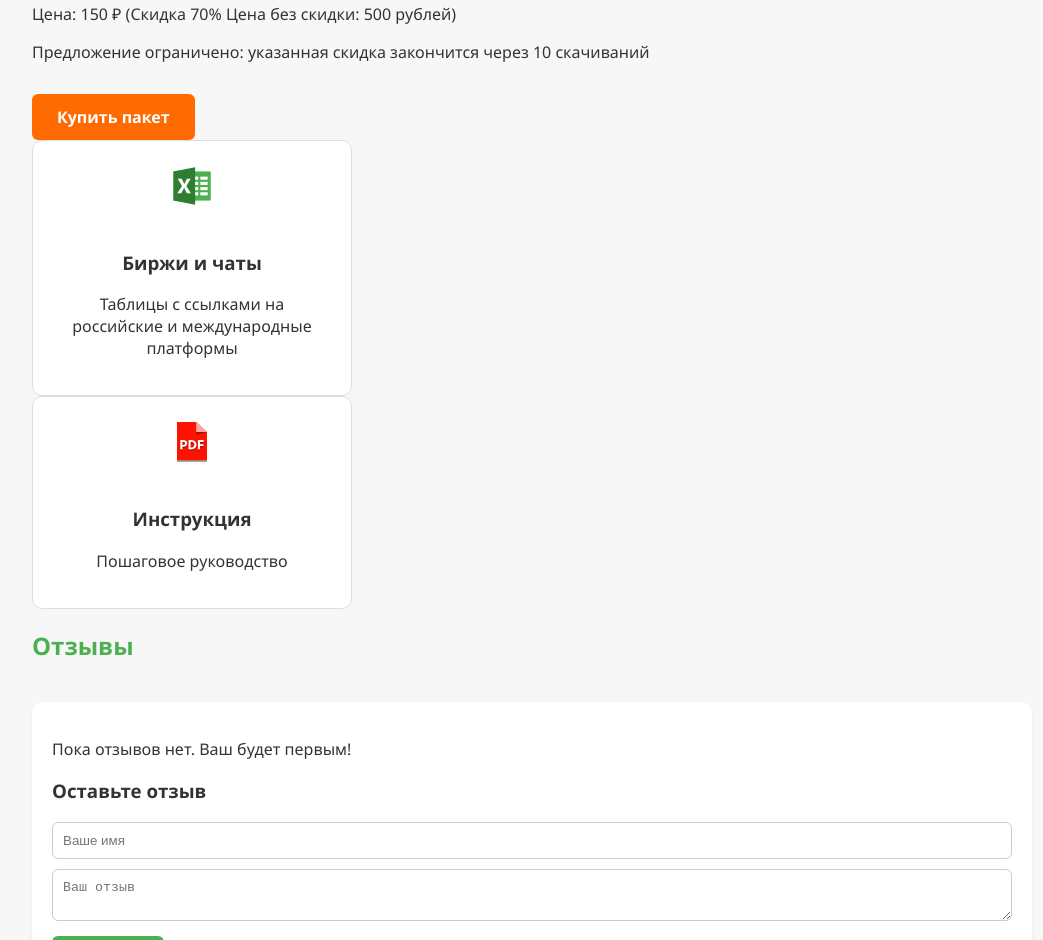
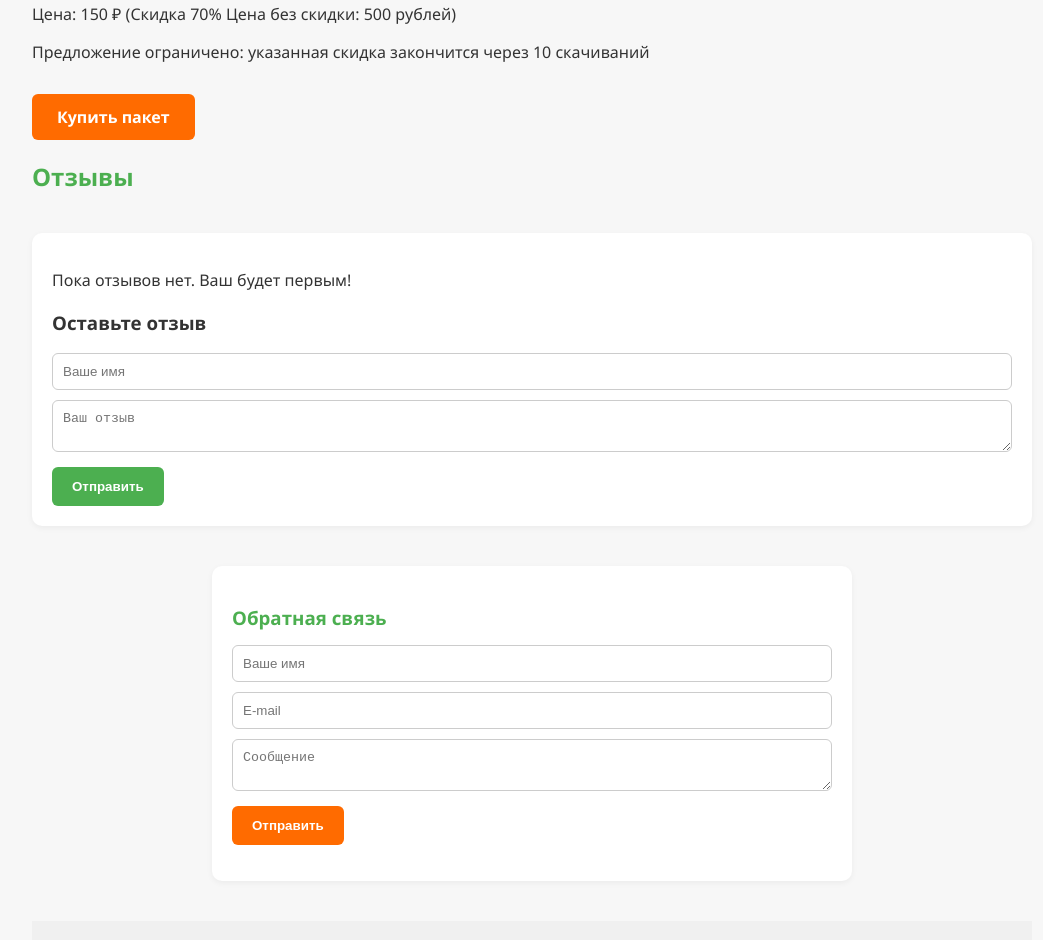
Before and after one commit to 2717969-cmyk/FTP, a website: page public/index.html in a window 1280 px wide. Shown: the part 1976-2916 px from the top of the page, without its empty margins (108-1151 px from the left). Drawn offline with nearby package versions, Linux system fonts and the light colour scheme; no server answers; a script that the page names is missing.

Commit message:
Add files via upload

```diff
--- a/public/index.html
+++ b/public/index.html
@@ -183,20 +183,6 @@ function gtag(){dataLayer.push(arguments);}
   </div>
 </div>
 
-<!-- Биржи -->
-<div class="download-card no-modal">
-    <img src="icons/xlsx-icon.png" alt="Excel">
-    <h3>Биржи и чаты</h3>
-    <p>Таблицы с ссылками на российские и международные платформы</p>
-</div>
-
-<!-- Инструкция -->
-<div class="download-card no-modal">
-    <img src="icons/pdf-icon.png" alt="PDF">
-    <h3>Инструкция</h3>
-    <p>Пошаговое руководство</p>
-</div>
-
 <!-- Блок оплаты -->
 <div id="paymentModal" class="paymentModal">
   <div class="paymentModal-content">
```
